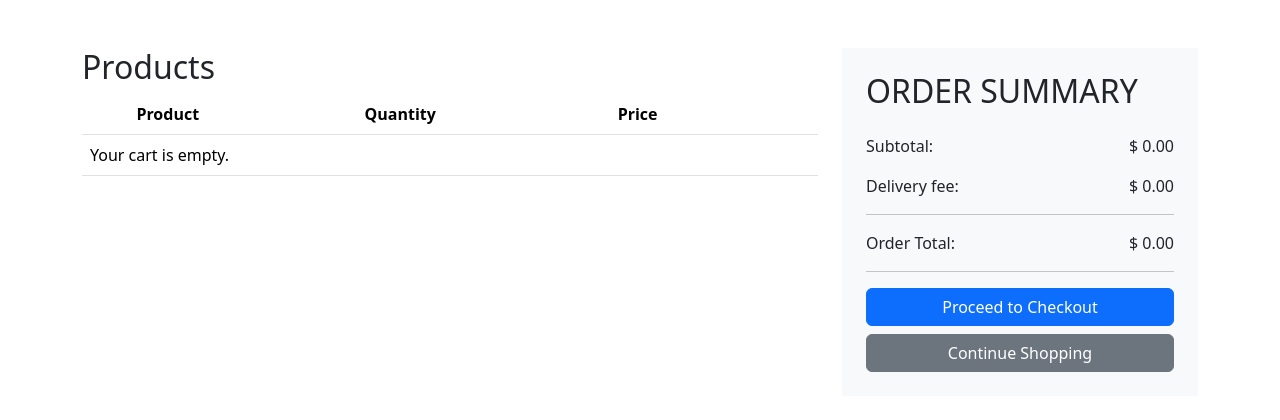
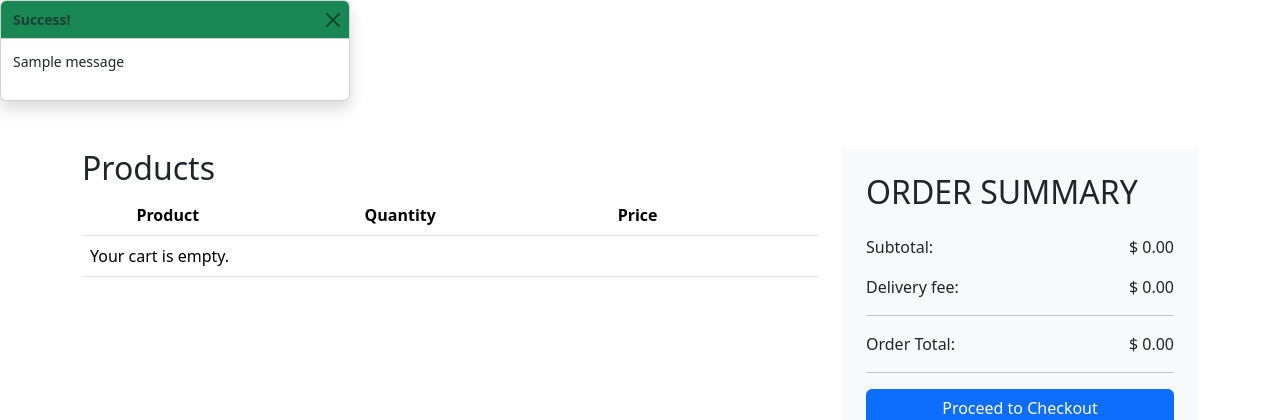
Before and after one commit to AmeenNoor/halal-shop, a Django app: page /cart/ in a window 1280 px wide. Shown: the part 160-580 px from the top of the page. Run offline with Django 3.2, Linux system fonts and the light colour scheme; tables that the repository leaves empty hold one stand-in row (values such as "Sample post"); one stand-in notice (Sample message) is shown; some libraries are stand-ins or nearby versions.

Commit message:
Add toast messages feature and templates

```diff
--- a/halal_shop/settings.py
+++ b/halal_shop/settings.py
@@ -97,6 +97,8 @@ TEMPLATES = [
         },
     },
 ]
+
+MESSAGE_STORAGE = 'django.contrib.messages.storage.session.SessionStorage'
 
 AUTHENTICATION_BACKENDS = (
     # Needed to login by username in Django admin, regardless of `allauth`
--- a/templates/base.html
+++ b/templates/base.html
@@ -1,6 +1,7 @@
 {% load static %}
 <!DOCTYPE html>
 <html lang="en">
+
 <head>
   {% block meta %}
   <meta http-equiv="X-UA-Compatible" content="ie=edge">
@@ -9,6 +10,7 @@
   {% endblock %}
 
   {% block corecss %}
+  <link rel="stylesheet" href="{% static 'css/base.css' %}">
   <!-- Bootstrap CSS -->
   <link rel="stylesheet" href="	https://cdn.jsdelivr.net/npm/bootstrap@5.3.3/dist/css/bootstrap.min.css">
   {% endblock %}
@@ -18,8 +20,12 @@
   <script src="https://kit.fontawesome.com/c252b580d2.js" crossorigin="anonymous"></script>
 
   <!-- Bootstrap JS and Popper.js  -->
-    <script src="https://cdn.jsdelivr.net/npm/@popperjs/core@2.11.8/dist/umd/popper.min.js" integrity="sha384-I7E8VVD/ismYTF4hNIPjVp/Zjvgyol6VFvRkX/vR+Vc4jQkC+hVqc2pM8ODewa9r" crossorigin="anonymous"></script>
-    <script src="https://cdn.jsdelivr.net/npm/bootstrap@5.3.3/dist/js/bootstrap.min.js" integrity="sha384-0pUGZvbkm6XF6gxjEnlmuGrJXVbNuzT9qBBavbLwCsOGabYfZo0T0to5eqruptLy" crossorigin="anonymous"></script>
+  <script src="https://cdn.jsdelivr.net/npm/@popperjs/core@2.11.8/dist/umd/popper.min.js"
+    integrity="sha384-I7E8VVD/ismYTF4hNIPjVp/Zjvgyol6VFvRkX/vR+Vc4jQkC+hVqc2pM8ODewa9r"
+    crossorigin="anonymous"></script>
+  <script src="https://cdn.jsdelivr.net/npm/bootstrap@5.3.3/dist/js/bootstrap.min.js"
+    integrity="sha384-0pUGZvbkm6XF6gxjEnlmuGrJXVbNuzT9qBBavbLwCsOGabYfZo0T0to5eqruptLy"
+    crossorigin="anonymous"></script>
 
   <!--  Stripe -->
   <script src="https://js.stripe.com/v3/"></script>
@@ -27,6 +33,7 @@
 
   <title>Halal Shop</title>
 </head>
+
 <body>
 
   <!-- Header -->
@@ -36,6 +43,24 @@
     <!-- Section 2 -->
     {% include 'includes/bottom_navbar.html' %}
   </header>
+
+  {% if messages %}
+  <div class="message-container">
+    {% for message in messages %}
+    {% with message.level as level %}
+    {% if level == 40 %}
+    {% include 'includes/toasts/toast_error.html' %}
+    {% elif level == 30 %}
+    {% include 'includes/toasts/toast_warning.html' %}
+    {% elif level == 25 %}
+    {% include 'includes/toasts/toast_success.html' %}
+    {% else %}
+    {% include 'includes/toasts/toast_info.html' %}
+    {% endif %}
+    {% endwith %}
+    {% endfor %}
+  </div>
+  {% endif %}
 
   {% block content %}
   <!-- Main Content -->
@@ -81,11 +106,11 @@
     </div>
   </footer>
 
-<!-- {% block postloadjs %}
+  {% block postloadjs %}
   <script type="text/javascript">
-        $('.toast').toast('show');
   </script>
-{% endblock %} -->
+  {% endblock %}
 
 </body>
+
 </html>
--- /dev/null
+++ b/templates/includes/toasts/toast_success.html
@@ -0,0 +1,9 @@
+<div class="toast show">
+    <div class="toast-header bg-success">
+      <strong class="me-auto">Success!</strong>
+      <button type="button" class="btn-close" data-bs-dismiss="toast"></button>
+    </div>
+    <div class="toast-body">
+      <p>{{ message }}</p>
+    </div>
+  </div>
```
Also changed, not shown: templates/includes/toasts/toast_error.html (added, +9 -0 lines), templates/includes/toasts/toast_info.html (added, +9 -0 lines), templates/includes/toasts/toast_warning.html (added, +9 -0 lines), static/css/base.css (renamed from static/css/style.css). Lines whose indentation alone changed are shown as unchanged.
